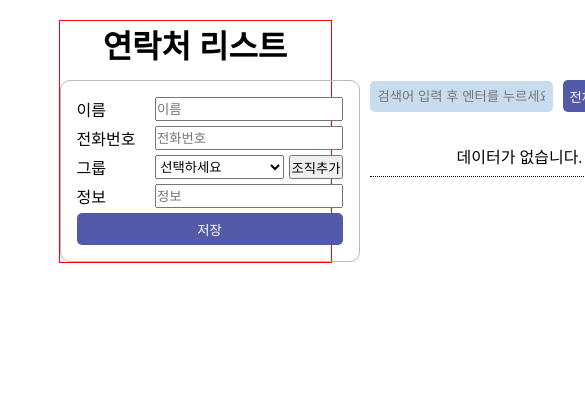
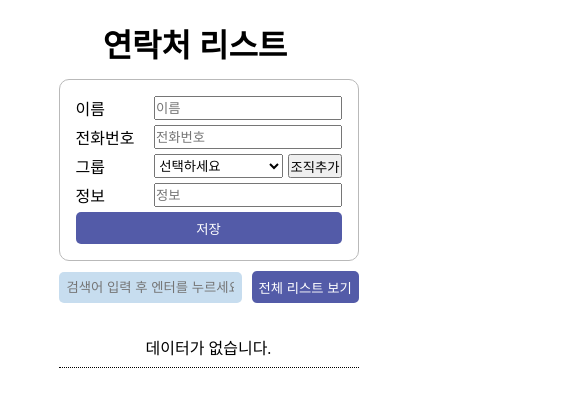
Before and after one commit to JunYoung02/React-Contact-Info, a React (Vite) app: page / in a window 390 px wide. Shown: the top 394 px of the page, 585 px wide, since content can reach past the window. Built offline with nearby package versions, Linux system fonts and the light colour scheme.

Commit message:
design: 반응형 추가

```diff
--- a/src/App.css
+++ b/src/App.css
@@ -5,8 +5,8 @@
 }
 body {
   width: 70%;
+  max-width: 1200px;
   margin: 5% auto;
-  border: 1px solid red;
   display: flex;
 }
 #root {
@@ -19,6 +19,11 @@ main {
   display: flex;
   gap: 10px;
   margin-top: 5%;
+
+  @media (max-width: 800px) {
+    /* 스타일 정의 */
+    flex-direction: column;
+  }
 }
 /* form */
 form {
```
